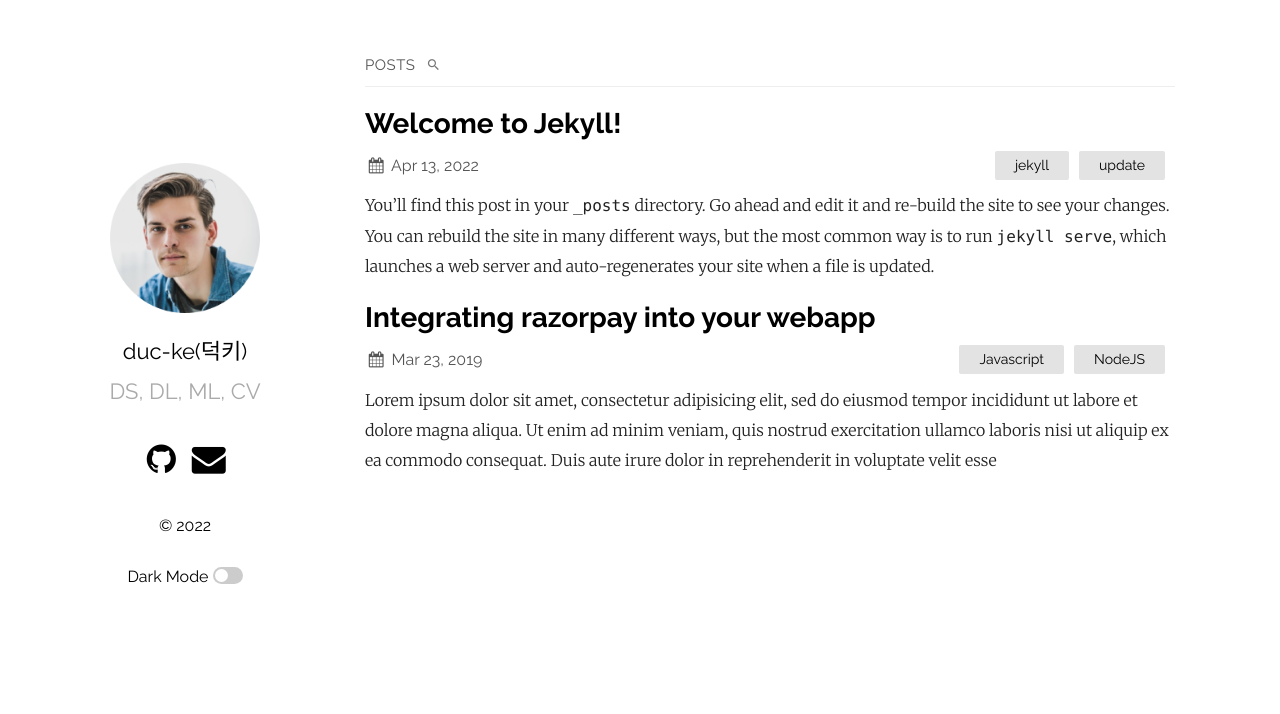
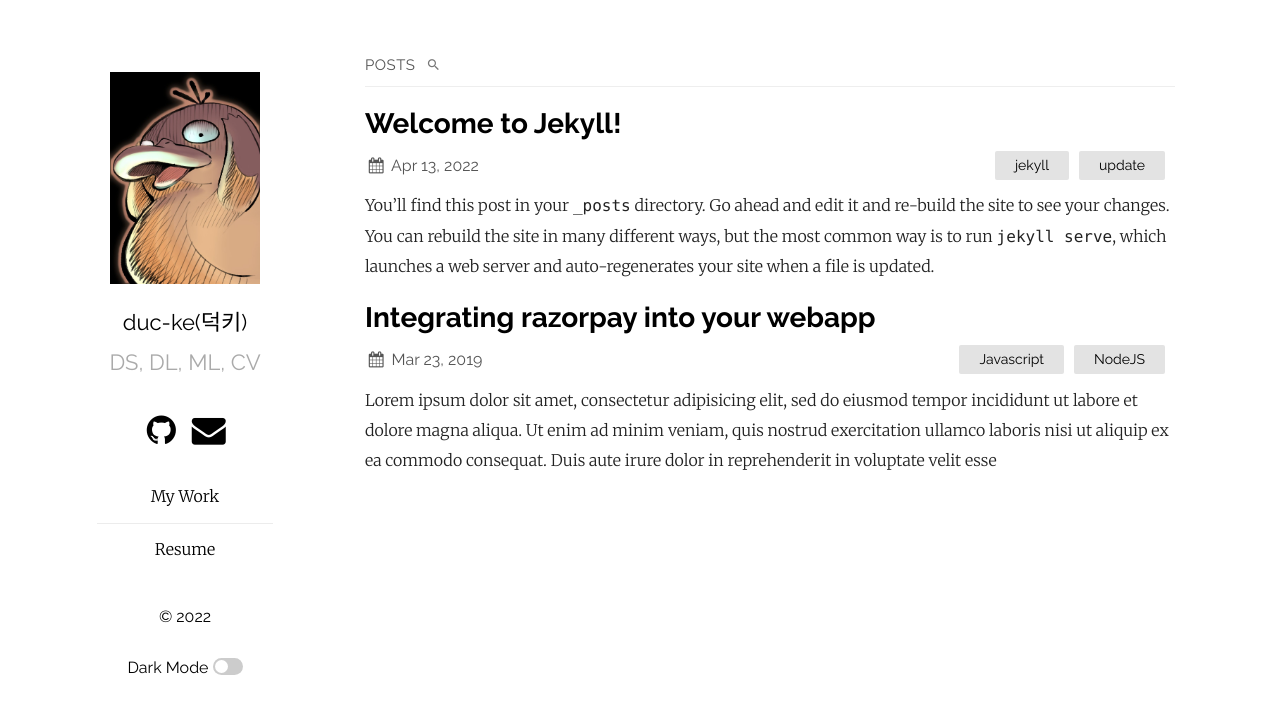
Before and after one commit to duc-ke/testio, a Jekyll site: the page built from index.markdown, in a window 1280 px wide. Shown: the top 714 px of the page. Built offline with Jekyll 4.4.1, drawn with Linux system fonts in a browser that asks for light colours.

Commit message:
사소한 수정

```diff
--- a/_config.yml
+++ b/_config.yml
@@ -16,8 +16,8 @@ plainwhite:
   sitemap: true # set to true to generate sitemap.xml content
   search: true # set to true to enable searchbar
   dark_mode: true # set to true to add dark mode toggle
-  portfolio_image: "assets/portfolio.png" # the path from the base directory of the site to the image to display (no / at the start)
-  html_lang: "en" # set the lang attribute of the <html> tag for the pages. See here for a list of codes: https://www.w3schools.com/tags/ref_country_codes.asp
+  portfolio_image: "assets/psyduck2.jpeg" # the path from the base directory of the site to the image to display (no / at the start)
+  html_lang: "kr" # set the lang attribute of the <html> tag for the pages. See here for a list of codes: https://www.w3schools.com/tags/ref_country_codes.asp
   condensed_mobile:
     - home
     - page
@@ -45,6 +45,13 @@ plainwhite:
     # - username: jekyll2
     #   instance: example.com
 
+  navigation:
+    - title: My Work
+      url: "/my-work"
+    - title: Resume
+      url: "/resume"
+  disqus_shortname: games
+
 # If you want to link only specific pages in your header, uncomment
 # this and add the path to the pages in order as they should show up
 header_pages:
```
Also changed, not shown: assets/psyduck.jpeg (added), assets/psyduck2.jpeg (added), 2 other files.
